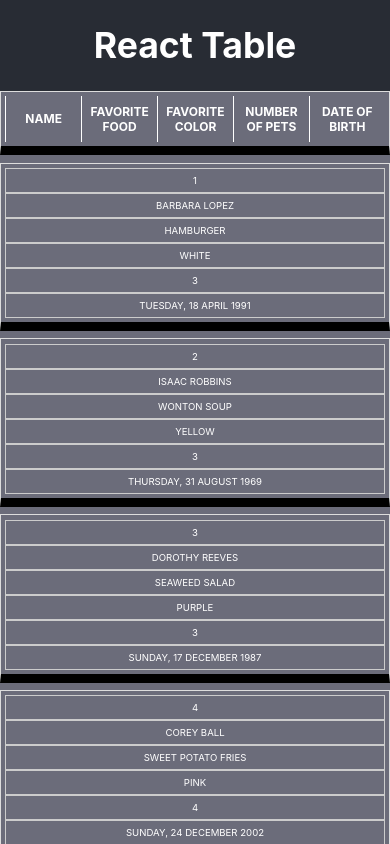
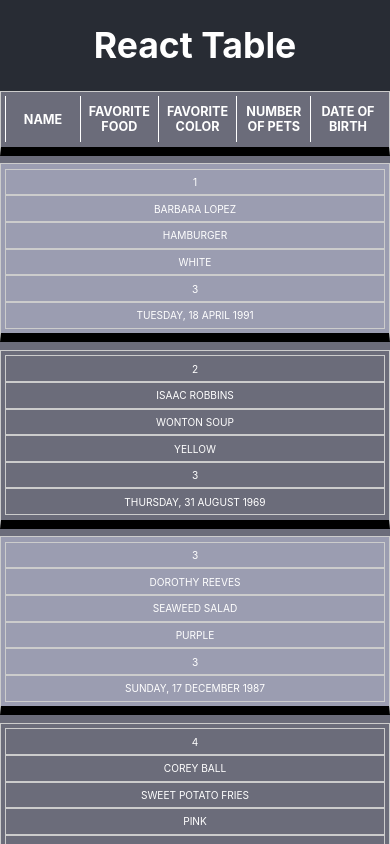
Before and after one commit to endurain/BM_React_Table, a React (Create React App) app: page / in a window 390 px wide. Shown: the top 844 px of the page. Built offline with nearby package versions, Linux system fonts and the light colour scheme.

Commit message:
Adds alternating row styling / update css variables

```diff
--- a/src/App.css
+++ b/src/App.css
@@ -2,6 +2,8 @@
 /* colors */
 :root {
   --color-gray: #6b6c7a;
+  --color-gray-light: #9b9db1;
+  --color-gray-lighter: #ccc;
   --color-dark-gray: #4d4e58;
   --color-dark-blue: #282c34;
   --color-white: #fff;
@@ -10,9 +12,8 @@
 html {
   background-color: var(--color-dark-blue);
 }
-
 .header {
-  background-color: #282c34;
+  background-color: var(--color-dark-blue);
   min-height: 10vh;
   display: flex;
   flex-direction: column;
@@ -22,7 +23,7 @@ html {
   color: var(--color-white);
 }
 .body {
-  background-color: #282c34;
+  background-color: var(--color-dark-blue);
   min-height: 75vh;
   display: flex;
   flex-direction: column;
@@ -45,7 +46,7 @@ table {
   max-width: 80vw;
 }
 table thead tr th {
-  padding: 0 1rem 0;
+  padding: .5rem 1rem .5rem;
 }
 table th:not(:first-child) {
   cursor: pointer;
@@ -58,14 +59,16 @@ table th:not(:first-child):hover {
 table td {
   padding: .25rem;
   text-align: center;
-  border: 1px solid #ccc;
+  border: 1px solid var(--color-gray-lighter);
 }
-
 table tr {
-  border: 1px solid #ddd;
+  border: 1px solid var(--color-gray-lighter);;
   padding: .35em;
   text-transform: uppercase;
   font-size: 1.2rem;
+}
+table tbody tr:nth-child(odd) {
+  background-color: var(--color-gray-light);
 }
 
 @media (min-width:801px) and (max-width:990px) {
@@ -88,14 +91,12 @@ table tr {
     display: block;
     margin-bottom: .625em;
     border-bottom: 9px solid black;
-    font-size: .75rem;
+    font-size: .79rem;
   }
-
   table tr th:first-child {
     width: 0;
     padding:0;
   }
-
   table tr th:not(:first-child) {
     border-left: 1px solid var(--color-white);
     width: 100%;
@@ -104,7 +105,6 @@ table tr {
     align-items: center;
     justify-content: center;
   }
-
   table td {
     border-bottom: 1px solid #ddd;
     display: block;
@@ -114,14 +114,4 @@ table tr {
     text-align: center;
     border: 1px solid #ccc;
   }
-
-  table td::before {
-
-    content: attr(data-label);
-    float: left;
-    font-weight: bold;
-
-  }
-
-
 }
```
